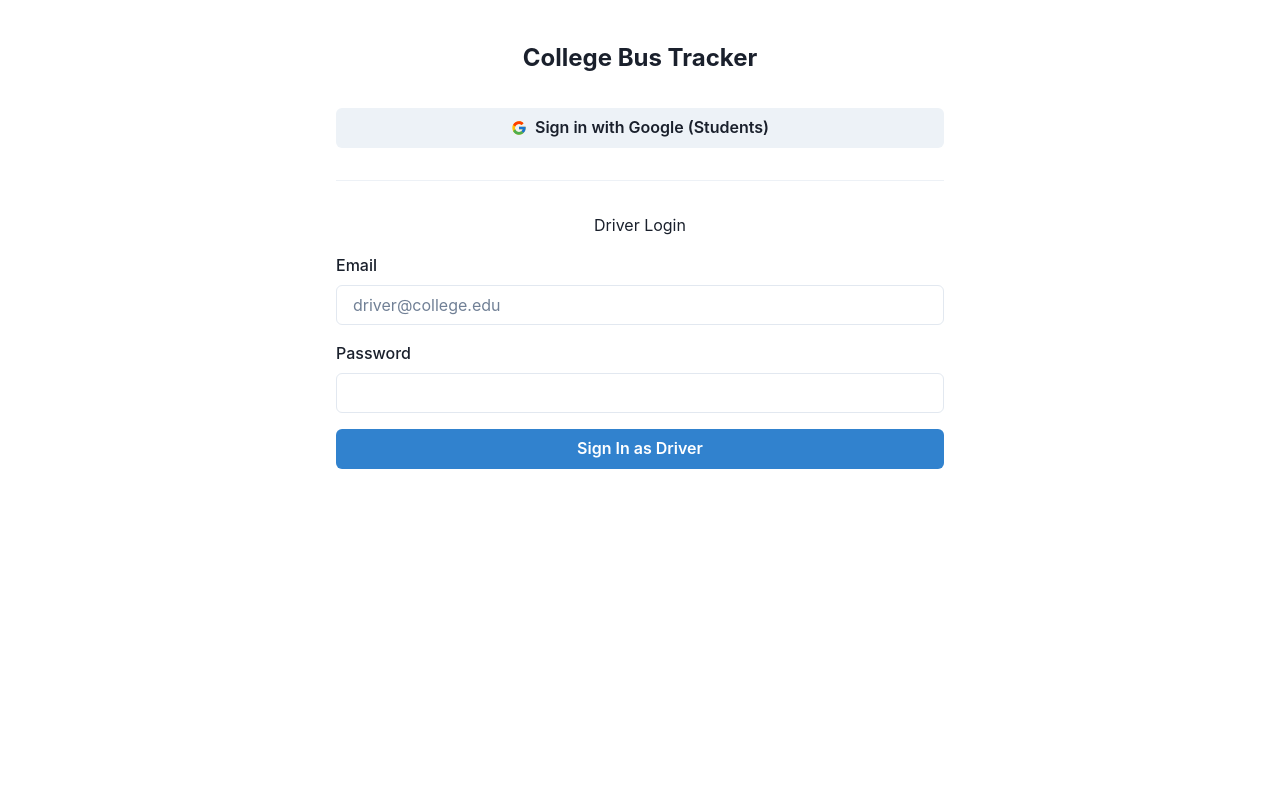
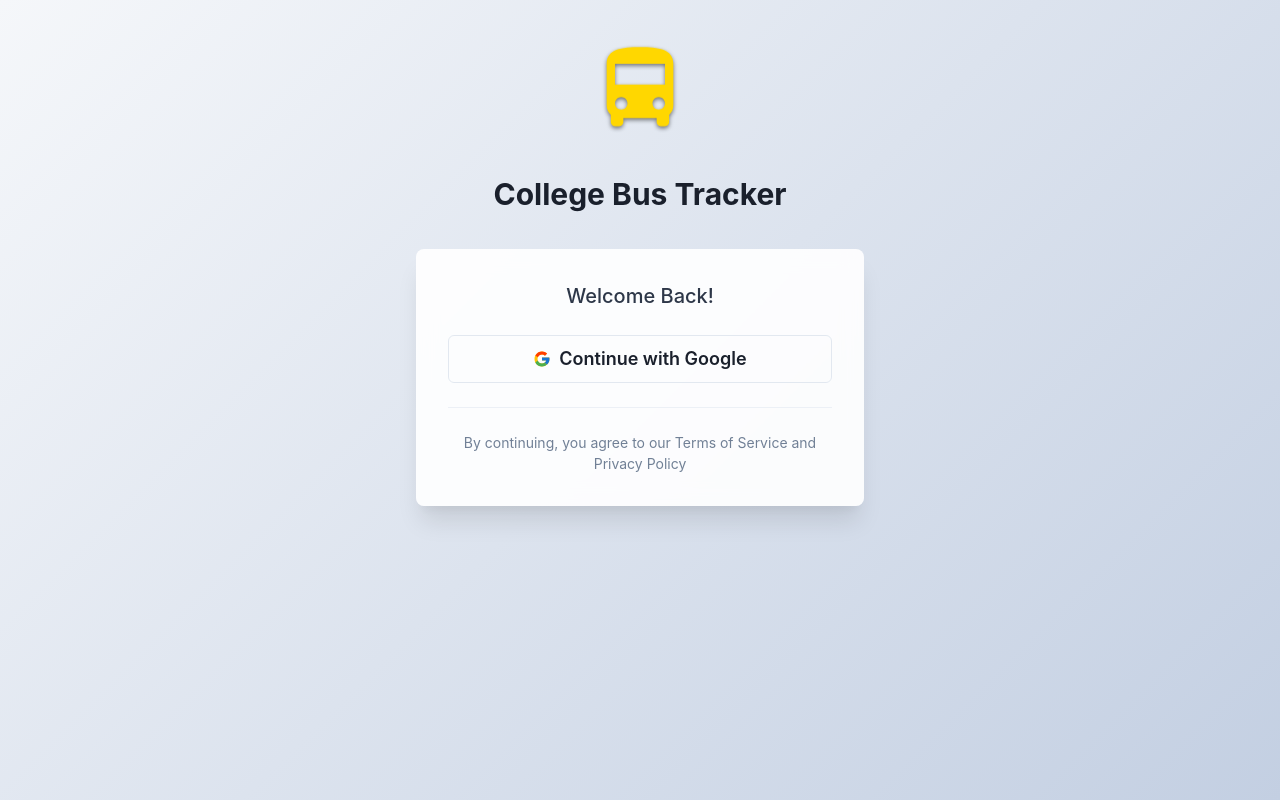
Before and after one commit to Adityaagar2003/WhereisMyBus, a React (Vite) app: page /login in a window 1280 px wide. Built offline with nearby package versions, Linux system fonts and the light colour scheme; no server answers.

Commit message:
Implement one-tap Google sign-in with improved UI/UX

```diff
--- a/src/components/Login.tsx
+++ b/src/components/Login.tsx
@@ -4,65 +4,35 @@ import {
   Box,
   Button,
   Container,
-  FormControl,
-  FormLabel,
-  Input,
   VStack,
   Text,
   useToast,
-  Divider
+  Image,
+  Divider,
 } from '@chakra-ui/react';
+import { useAuth } from '../contexts/AuthContext';
 import { FcGoogle } from 'react-icons/fc';
-import { useAuth } from '../contexts/AuthContext';
+import '../styles/login.css';
 
-const Login = () => {
-  const [email, setEmail] = useState('');
-  const [password, setPassword] = useState('');
+export default function Login() {
   const [isLoading, setIsLoading] = useState(false);
-  const { googleSignIn, emailSignIn, logout } = useAuth();
+  const { login } = useAuth();
   const navigate = useNavigate();
   const toast = useToast();
 
   const handleGoogleSignIn = async () => {
     try {
       setIsLoading(true);
-      await googleSignIn();
+      await login();
       navigate('/student');
     } catch (error) {
+      console.error('Login error:', error);
       toast({
         title: 'Error signing in',
-        description: 'Please try again later',
+        description: 'Failed to sign in with Google. Please try again.',
         status: 'error',
         duration: 3000,
-      });
-    } finally {
-      setIsLoading(false);
-    }
-  };
-
-  const handleEmailSignIn = async (e: React.FormEvent) => {
-    e.preventDefault();
-    try {
-      setIsLoading(true);
-      await emailSignIn(email, password);
-      // Check if the user is actually the driver
-      if (email !== 'driver@college.edu') {
-        await logout(); // Log them out if they're not the driver
-        toast({
-          title: 'Access Denied',
-          description: 'This login is reserved for drivers only',
-          status: 'error',
-          duration: 3000,
-        });
-        return;
-      }
-      navigate('/driver');
-    } catch (error: any) {
-      toast({
-        title: 'Error signing in',
-        description: error.message || 'Please check your credentials',
-        status: 'error',
-        duration: 3000,
+        isClosable: true,
       });
     } finally {
       setIsLoading(false);
@@ -70,58 +40,66 @@ const Login = () => {
   };
 
   return (
+    <Box className="login-container">
       <Container maxW="container.sm" py={10}>
         <VStack spacing={8}>
-        <Text fontSize="2xl" fontWeight="bold">
+          <Image
+            src="/bus-icon.svg"
+            alt="Bus Icon"
+            boxSize="100px"
+            className="bus-icon"
+          />
+
+          <Text
+            fontSize="3xl"
+            fontWeight="bold"
+            textAlign="center"
+            color="gray.800"
+          >
             College Bus Tracker
           </Text>
 
-        {/* Student Login */}
+          <Box
+            w="full"
+            maxW="md"
+            p={8}
+            borderRadius="lg"
+            boxShadow="xl"
+            className="login-box"
+          >
+            <VStack spacing={6}>
+              <Text fontSize="xl" fontWeight="medium" color="gray.700">
+                Welcome Back!
+              </Text>
+
               <Button
                 w="full"
+                size="lg"
+                variant="outline"
                 leftIcon={<FcGoogle />}
                 onClick={handleGoogleSignIn}
                 isLoading={isLoading}
+                loadingText="Signing in..."
+                className="google-button"
+                _hover={{
+                  bg: 'gray.50',
+                  transform: 'translateY(-2px)',
+                  boxShadow: 'md',
+                }}
+                transition="all 0.2s"
               >
-          Sign in with Google (Students)
+                Continue with Google
               </Button>
 
               <Divider />
 
-        {/* Driver Login */}
-        <Box as="form" w="full" onSubmit={handleEmailSignIn}>
-          <VStack spacing={4}>
-            <Text>Driver Login</Text>
-            <FormControl>
-              <FormLabel>Email</FormLabel>
-              <Input
-                type="email"
-                value={email}
-                onChange={(e) => setEmail(e.target.value)}
-                placeholder="driver@college.edu"
-              />
-            </FormControl>
-            <FormControl>
-              <FormLabel>Password</FormLabel>
-              <Input
-                type="password"
-                value={password}
-                onChange={(e) => setPassword(e.target.value)}
-              />
-            </FormControl>
-            <Button
-              type="submit"
-              colorScheme="blue"
-              w="full"
-              isLoading={isLoading}
-            >
-              Sign In as Driver
-            </Button>
+              <Text fontSize="sm" color="gray.500" textAlign="center">
+                By continuing, you agree to our Terms of Service and Privacy Policy
+              </Text>
             </VStack>
           </Box>
         </VStack>
       </Container>
+    </Box>
   );
-};
-
-export default Login;
+}
--- a/src/contexts/AuthContext.tsx
+++ b/src/contexts/AuthContext.tsx
@@ -5,13 +5,16 @@ import {
   signInWithPopup,
   signInWithEmailAndPassword,
   signOut,
-  onAuthStateChanged
+  onAuthStateChanged,
+  Auth,
+  signInWithRedirect,
+  getRedirectResult,
 } from 'firebase/auth';
 import { auth } from '../config/firebase';
 
 interface AuthContextType {
   currentUser: User | null;
-  googleSignIn: () => Promise<void>;
+  login: () => Promise<void>;
   emailSignIn: (email: string, password: string) => Promise<void>;
   logout: () => Promise<void>;
   loading: boolean;
@@ -19,32 +22,63 @@ interface AuthContextType {
 
 const AuthContext = createContext<AuthContextType | null>(null);
 
-export const useAuth = () => {
+export function useAuth() {
   const context = useContext(AuthContext);
   if (!context) {
     throw new Error('useAuth must be used within an AuthProvider');
   }
   return context;
-};
+}
 
-export const AuthProvider = ({ children }: { children: ReactNode }) => {
+interface AuthProviderProps {
+  children: ReactNode;
+}
+
+export function AuthProvider({ children }: AuthProviderProps) {
   const [currentUser, setCurrentUser] = useState<User | null>(null);
   const [loading, setLoading] = useState(true);
 
-  const googleSignIn = async () => {
-    const provider = new GoogleAuthProvider();
-    await signInWithPopup(auth, provider);
+  // Initialize Google Auth Provider with one-tap settings
+  const googleProvider = new GoogleAuthProvider();
+  googleProvider.setCustomParameters({
+    prompt: 'select_account one-tap',
+    // This enables Google One Tap sign-in
+    ux_mode: 'popup',
+  });
+
+  // Handle Google Sign In
+  const login = async () => {
+    try {
+      // Use redirect for mobile devices
+      if (/Android|webOS|iPhone|iPad|iPod|BlackBerry|IEMobile|Opera Mini/i.test(navigator.userAgent)) {
+        await signInWithRedirect(auth, googleProvider);
+      } else {
+        // Use popup for desktop with one-tap
+        await signInWithPopup(auth, googleProvider);
+      }
+    } catch (error) {
+      console.error('Login error:', error);
+      throw error;
+    }
   };
 
   const emailSignIn = async (email: string, password: string) => {
     await signInWithEmailAndPassword(auth, email, password);
   };
 
-  const logout = async () => {
-    await signOut(auth);
-  };
+  const logout = () => signOut(auth);
 
   useEffect(() => {
+    // Handle redirect result for mobile devices
+    getRedirectResult(auth).then((result) => {
+      if (result?.user) {
+        setCurrentUser(result.user);
+      }
+    }).catch((error) => {
+      console.error('Redirect result error:', error);
+    });
+
+    // Listen for auth state changes
     const unsubscribe = onAuthStateChanged(auth, (user) => {
       setCurrentUser(user);
       setLoading(false);
@@ -55,7 +89,7 @@ export const AuthProvider = ({ children }: { children: ReactNode }) => {
 
   const value = {
     currentUser,
-    googleSignIn,
+    login,
     emailSignIn,
     logout,
     loading
@@ -66,4 +100,4 @@ export const AuthProvider = ({ children }: { children: ReactNode }) => {
       {!loading && children}
     </AuthContext.Provider>
   );
-};
+}
--- /dev/null
+++ b/src/styles/login.css
@@ -0,0 +1,64 @@
+.login-container {
+  min-height: 100vh;
+  background: linear-gradient(135deg, #f5f7fa 0%, #c3cfe2 100%);
+}
+
+.login-box {
+  backdrop-filter: blur(10px);
+  background: rgba(255, 255, 255, 0.9);
+  transition: transform 0.3s ease-in-out;
+}
+
+.login-box:hover {
+  transform: translateY(-5px);
+}
+
+.google-button {
+  position: relative;
+  overflow: hidden;
+}
+
+.google-button::after {
+  content: '';
+  position: absolute;
+  top: 50%;
+  left: 50%;
+  width: 5px;
+  height: 5px;
+  background: rgba(255, 255, 255, 0.5);
+  opacity: 0;
+  border-radius: 100%;
+  transform: scale(1, 1) translate(-50%);
+  transform-origin: 50% 50%;
+}
+
+.google-button:focus:not(:active)::after {
+  animation: ripple 1s ease-out;
+}
+
+@keyframes ripple {
+  0% {
+    transform: scale(0, 0);
+    opacity: 0.5;
+  }
+  100% {
+    transform: scale(100, 100);
+    opacity: 0;
+  }
+}
+
+.bus-icon {
+  animation: float 6s ease-in-out infinite;
+}
+
+@keyframes float {
+  0% {
+    transform: translateY(0px);
+  }
+  50% {
+    transform: translateY(-20px);
+  }
+  100% {
+    transform: translateY(0px);
+  }
+}
```
Lines whose indentation alone changed are shown as unchanged.
